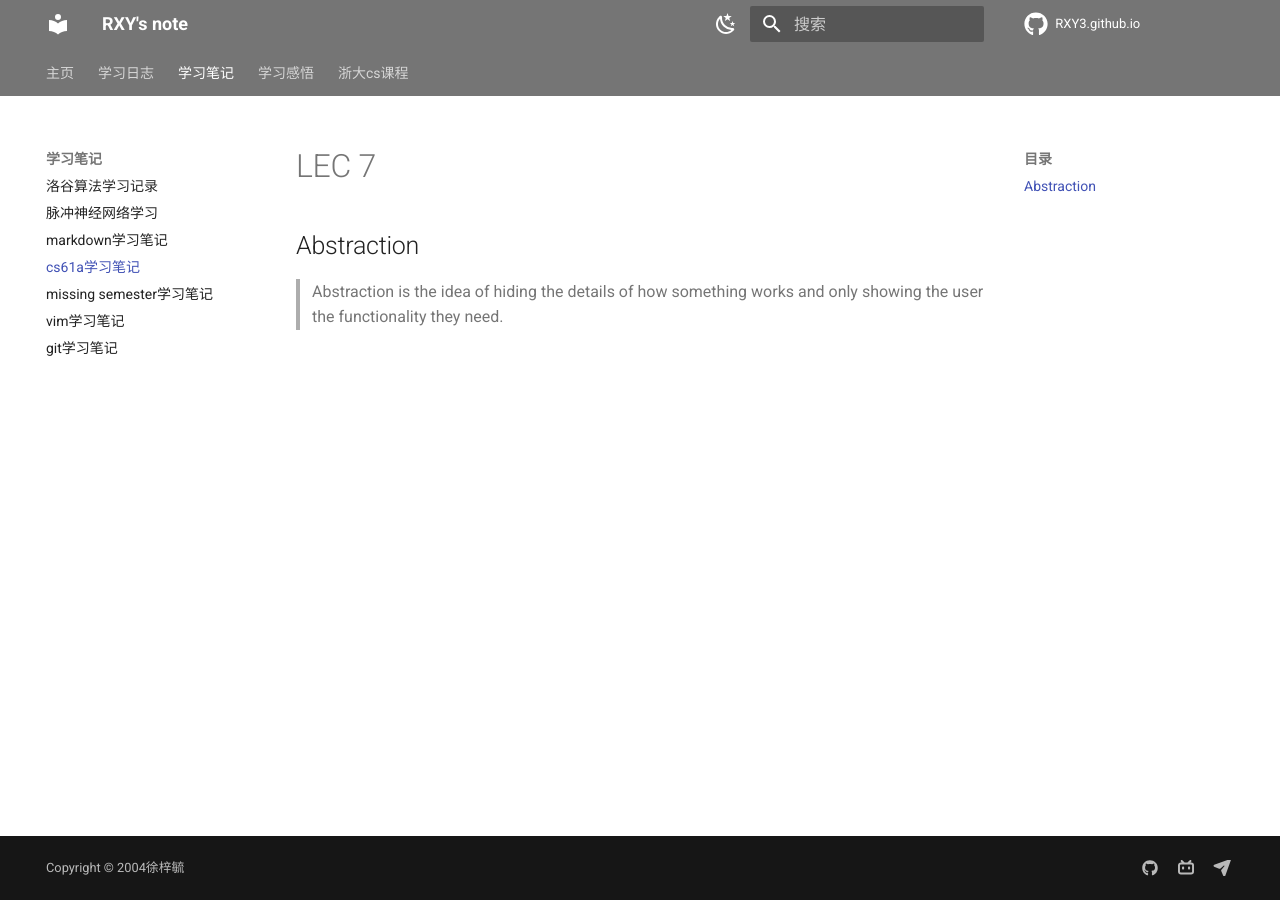
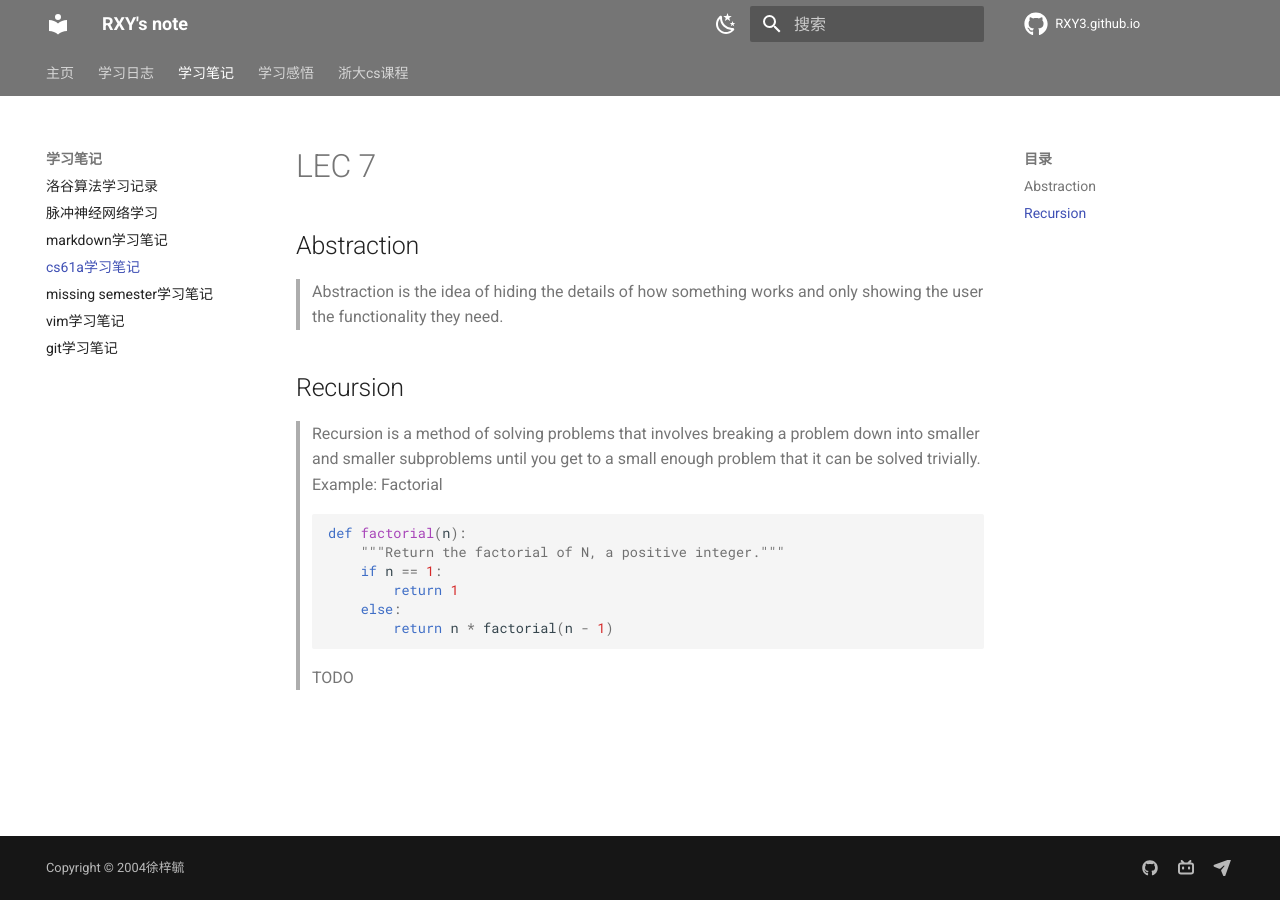
Before and after one commit to RXY3/mkdoc-record_of_study, an MkDocs documentation site: the page built from docs/code/cs61a.md, in a window 1280 px wide. Built offline with MkDocs 1.6.1 and Material for MkDocs 9.7.7, drawn with Linux system fonts in a browser that asks for light colours; comment, search, counter and statistics services are not loaded.

````diff
--- a/docs/code/cs61a.md
+++ b/docs/code/cs61a.md
@@ -2,3 +2,16 @@
 ## Abstraction
 > Abstraction is the idea of hiding the details of how something works and only showing the user the functionality they need.
 >
+
+## Recursion
+> Recursion is a method of solving problems that involves breaking a problem down into smaller and smaller subproblems until you get to a small enough problem that it can be solved trivially.
+Example: Factorial
+```python
+def factorial(n):
+    """Return the factorial of N, a positive integer."""
+    if n == 1:
+        return 1
+    else:
+        return n * factorial(n - 1)
+```
+TODO
````
Also changed, not shown: docs/STUDY_RECORD.md (+6 -0 lines).
